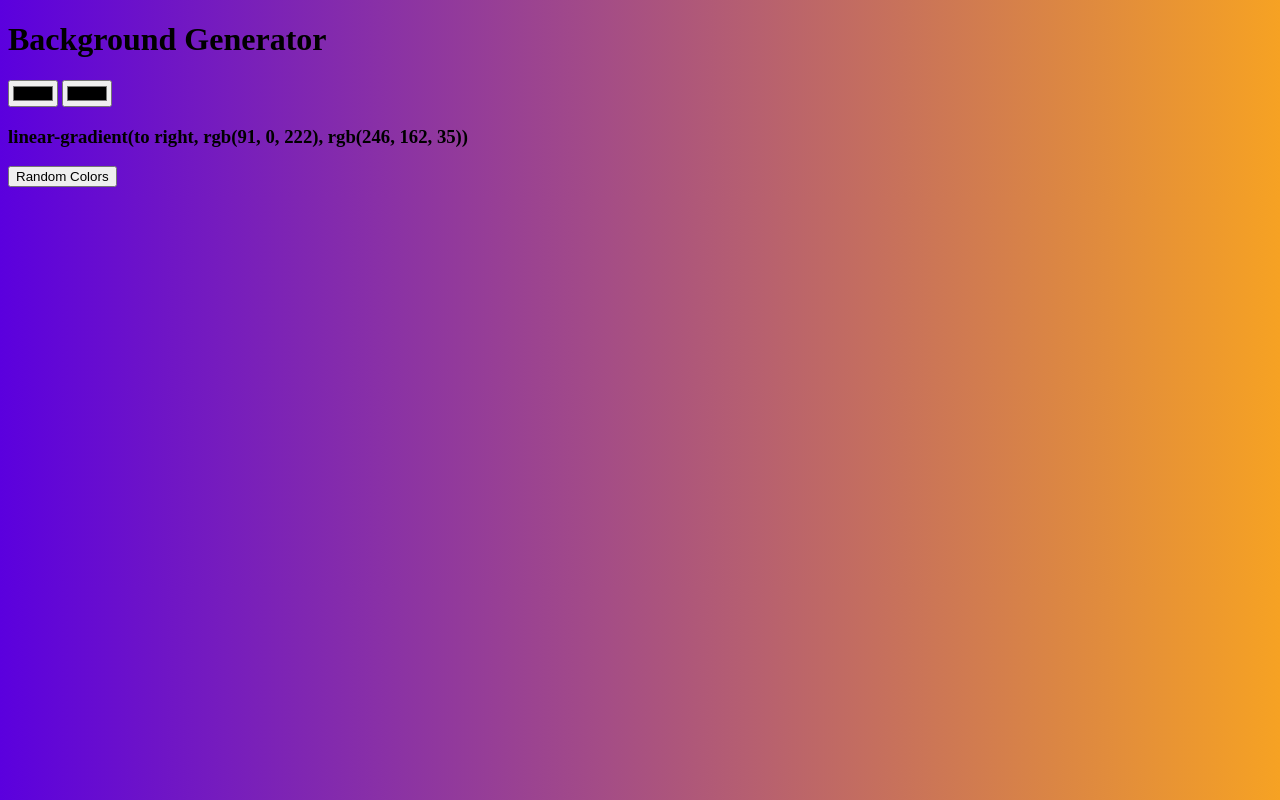
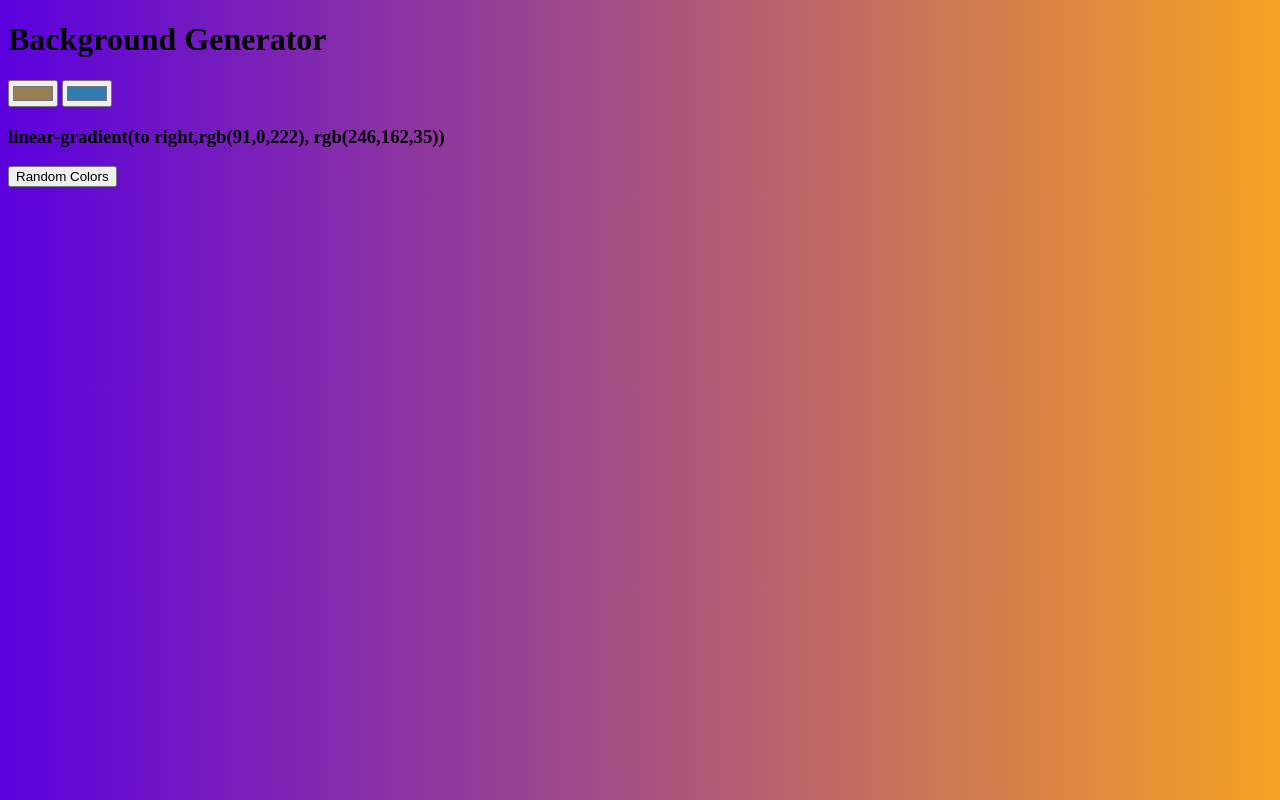
Before and after one commit to puchk/gradient-background-generator, a plain HTML site: page index.html in a window 1280 px wide. Both pictures are taken after a click on the button "Random Colors". Drawn offline with Linux system fonts and the light colour scheme.

Commit message:
set initial colors

```diff
--- a/index.html
+++ b/index.html
@@ -4,10 +4,10 @@
 	<title>Gradient Background Generator</title>
 	<link rel="stylesheet" href="style.css">
 </head>
-<body>
+<body id="backgroundColor">
 	<h1>Background Generator</h1>
-	<input id="color1" name="color1" type="color">
-	<input id="color2" name="color2" type="color">
+	<input id="color1" name="color1" type="color" value="#987e54">
+	<input id="color2" name="color2" type="color" value="#307cb1">
 	<h3 id="backgroundText"></h3>
 	<button id="randomButton">Random Colors</button>
 	<script type="text/javascript" src="script.js"></script>
--- a/script.js
+++ b/script.js
@@ -4,10 +4,12 @@ var backgroundText = document.querySelector("#backgroundText");
 var body = document.body;
 var randomButton = document.querySelector("#randomButton");
 
+setGradient();
 
 function setGradient() {
  body.style.background = `linear-gradient(to right,${color1.value},${color2.value})`;
- backgroundText.textContent = body.style.background;
+ // backgroundText.textContent = body.style.background;
+ backgroundText.textContent = `linear-gradient(to right,${color1.value},${color2.value})`;
 }
 
 color1.addEventListener("input", setGradient);
@@ -23,8 +25,11 @@ function randomColor() {
 }
 
 function getRandomColors() {
-	body.style.background = `linear-gradient(to right,${randomColor()}, ${randomColor()})`;
-	backgroundText.textContent = body.style.background;
+	var random1 = randomColor();
+	var random2 = randomColor();
+	body.style.background = `linear-gradient(to right,${random1}, ${random2})`;
+	// backgroundText.textContent = body.style.background;
+	backgroundText.textContent = `linear-gradient(to right,${random1}, ${random2})`;
 }
 
 randomButton.addEventListener("click", getRandomColors);
```
